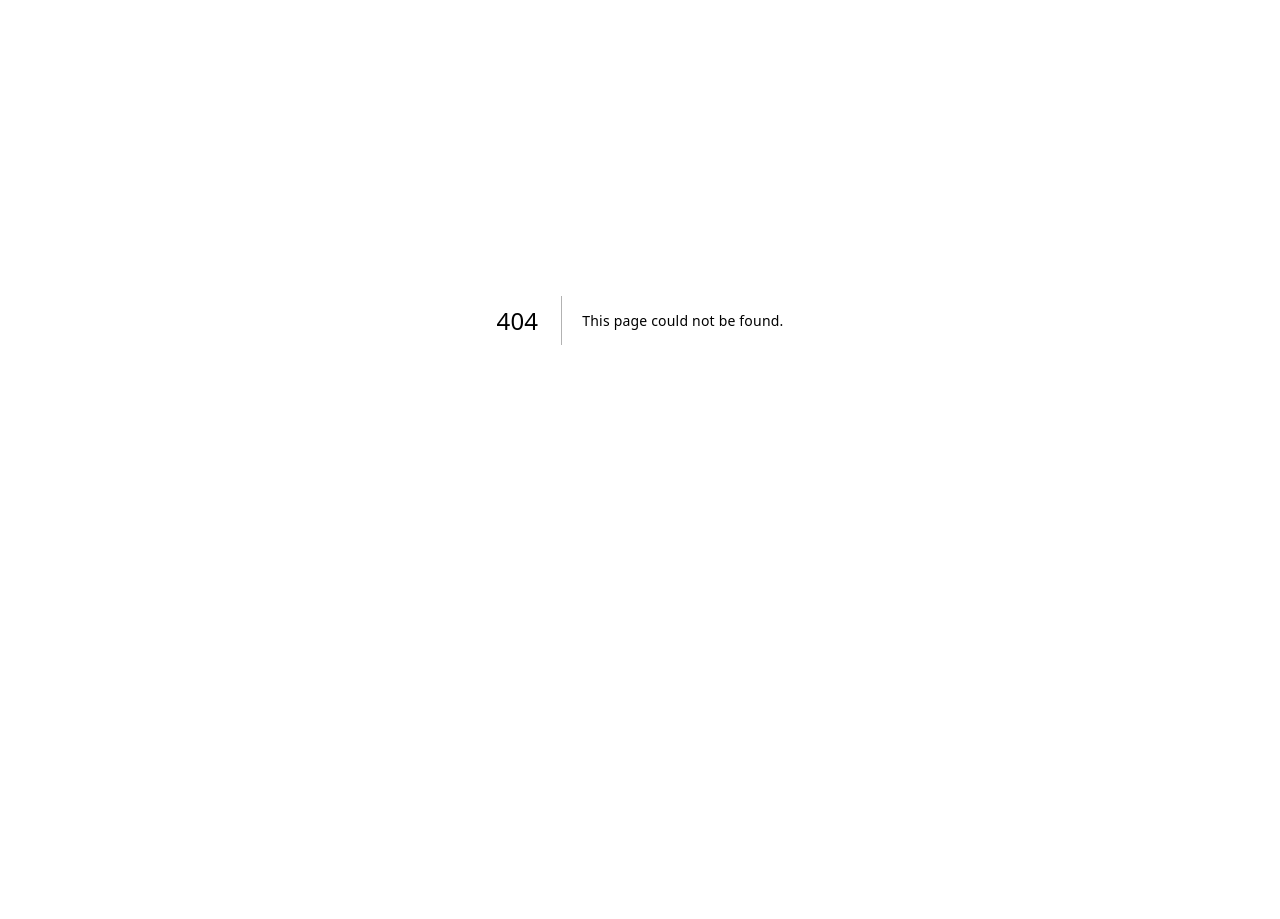
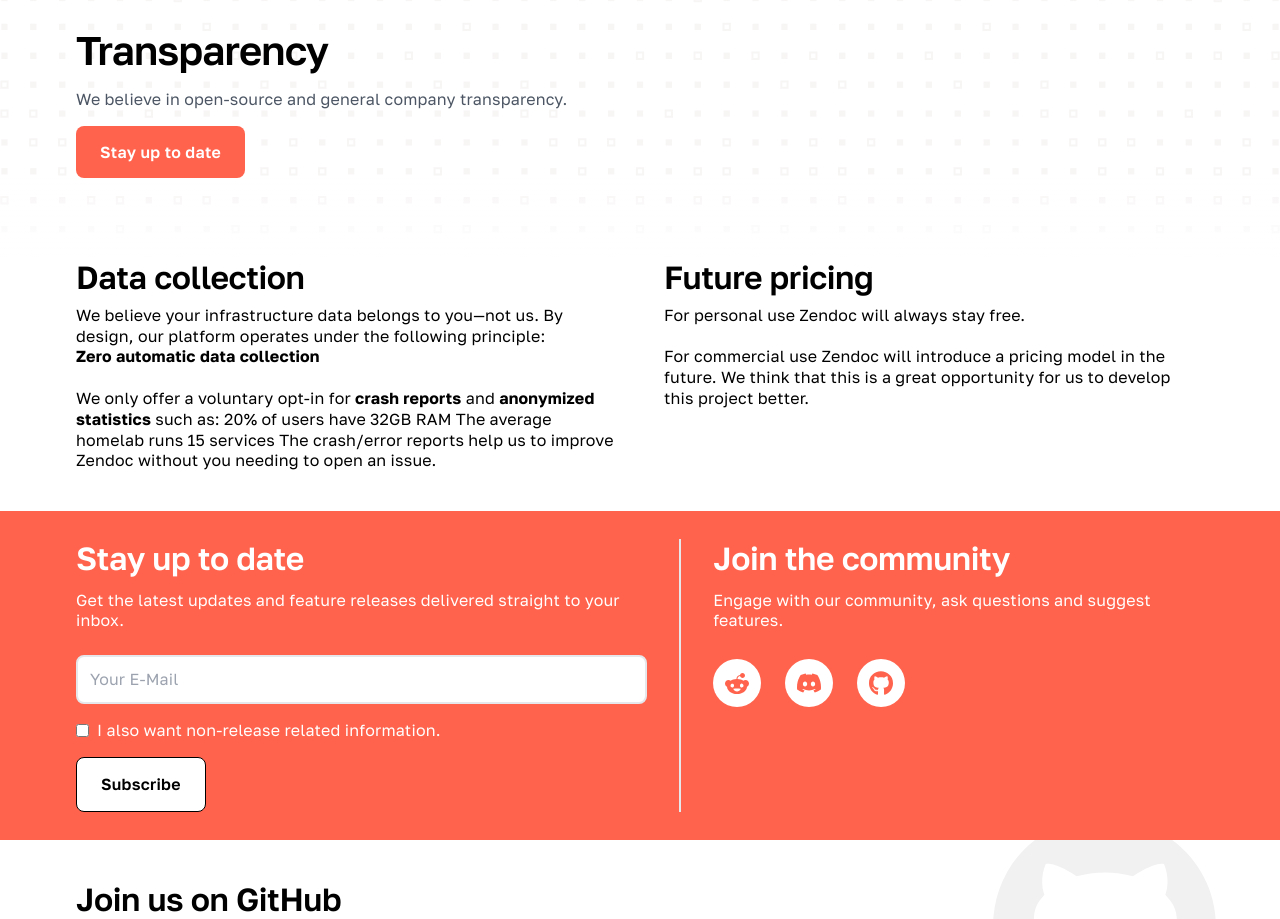
Before and after one commit to zendoc-io/zendoc.io, a Next.js app: page /transparency in a window 1280 px wide. Before the commit this address had no page. Shown: the part 80-999 px from the top of the page. Before the commit the page ends 800 px from the top, so only its background shows below. Built offline with nearby package versions, Linux system fonts and the light colour scheme.

Commit message:
ADD: Transparency page

```diff
--- /dev/null
+++ b/src/app/(default)/transparency/page.tsx
@@ -0,0 +1,67 @@
+import BaseLink from "@/src/components/common/BaseLink";
+import React from "react";
+import ExpandableContainers from "@/src/components/informationDisplay/ExpandableContainers";
+import NewsletterSection from "@/src/components/sections/NewsletterSection";
+import GitHubIcon from "@/public/icons/github.svg";
+
+export default function FeatureRoadmapPage() {
+  const style = {
+    backgroundImage: 'url("/dotted-bg.svg")',
+    backgroundPosition: "bottom",
+  };
+
+  return (
+    <div>
+      <section style={style} className="pb-20 pt-11">
+        <div className="mx-auto max-w-6xl px-3">
+          <h1 className="mt-16 text-4xl font-semibold">Transparency</h1>
+          <p className="my-4 text-gray-600">
+            We believe in open-source and general company transparency.
+          </p>
+          <BaseLink href="#stay-up-to-date" hideIcon>
+            Stay up to date
+          </BaseLink>
+        </div>
+      </section>
+      <section className="mx-auto mb-10 grid max-w-6xl gap-12 px-3 md:grid-cols-2">
+        <div>
+          <h2 className="mb-2 text-3xl font-semibold">Data collection</h2>
+          <p>
+            We believe your infrastructure data belongs to you—not us. By
+            design, our platform operates under the following principle: <br />
+            <b>Zero automatic data collection</b>
+            <br />
+            <br />
+            We only offer a voluntary opt-in for <b>crash reports</b> and{" "}
+            <b>anonymized statistics</b> such as: 20% of users have 32GB RAM The
+            average homelab runs 15 services The crash/error reports help us to
+            improve Zendoc without you needing to open an issue.
+          </p>
+        </div>
+        <div>
+          <h2 className="mb-2 text-3xl font-semibold">Future pricing</h2>
+          <p>
+            For personal use Zendoc will always stay free.
+            <br />
+            <br />
+            For commercial use Zendoc will introduce a pricing model in the
+            future. We think that this is a great opportunity for us to develop
+            this project better.
+          </p>
+        </div>
+      </section>
+      <section className="bg-primary py-7 text-white" id="stay-up-to-date">
+        <NewsletterSection />
+      </section>
+      <section className="relative mx-auto max-w-6xl overflow-hidden px-3 py-10 md:overflow-x-auto">
+        <h2 className="mb-7 text-3xl font-semibold">Join us on GitHub</h2>
+        <BaseLink href="https://github.com/zendoc-io" newTab type="secondary">
+          Zendoc on GitHub
+        </BaseLink>
+        <div className="absolute -right-20 bottom-0 -z-10 text-[#F1F1F1] md:bottom-0 md:right-0">
+          <GitHubIcon height={230} />
+        </div>
+      </section>
+    </div>
+  );
+}
```
